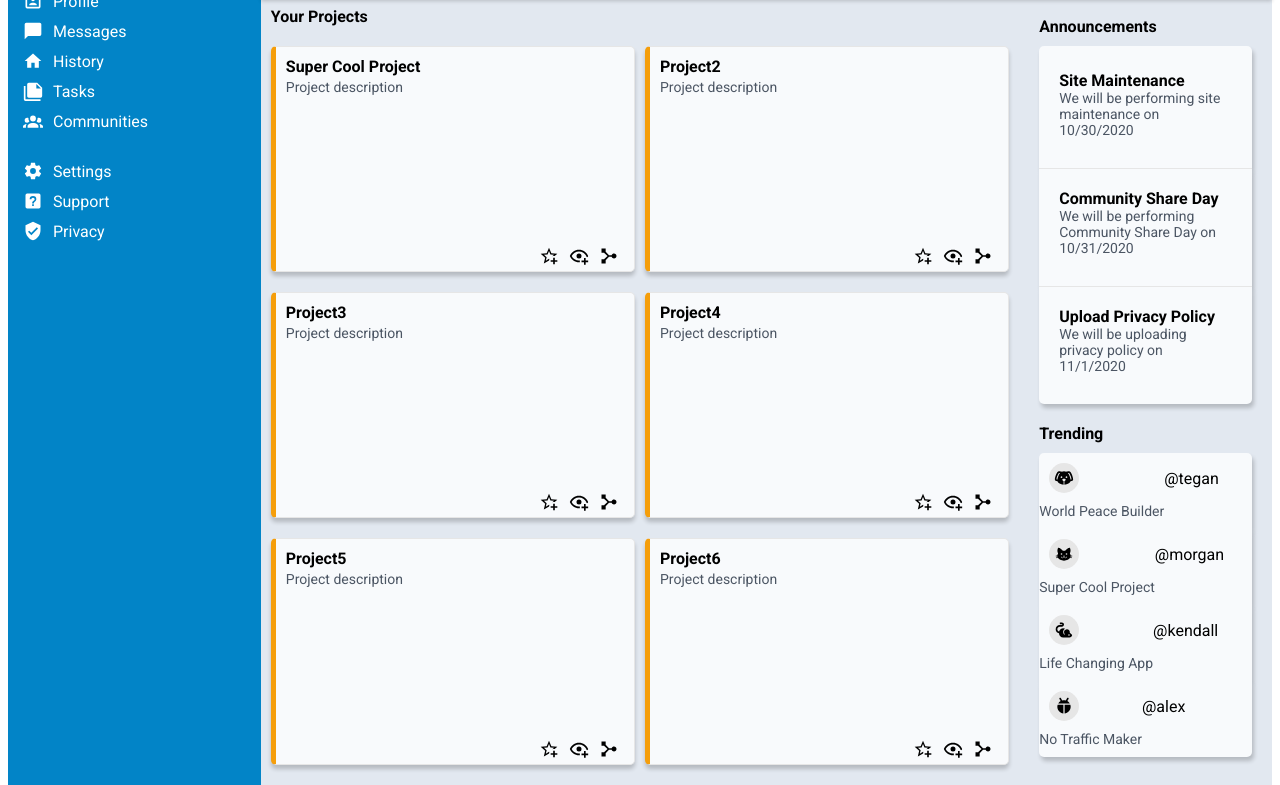
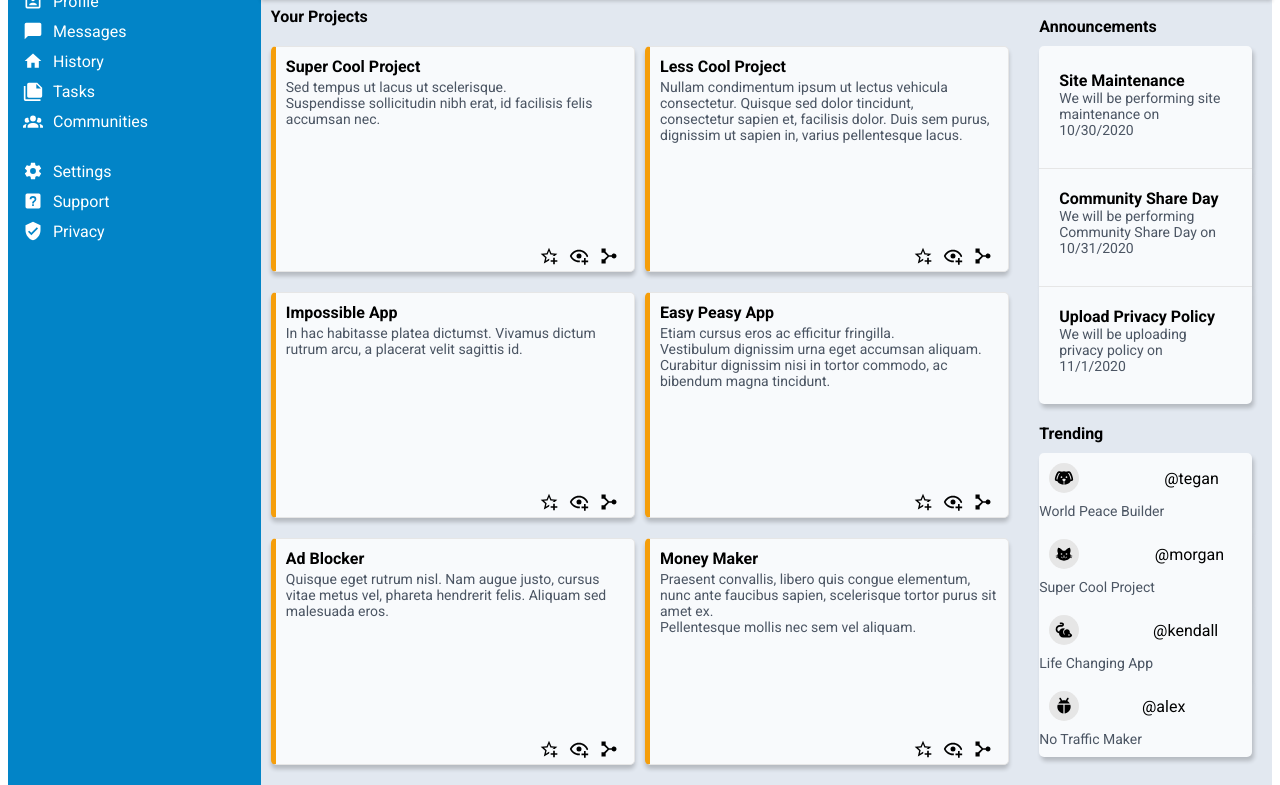
Before and after one commit to TeddyFrye/dashboard, a plain HTML site: page index.html in a window 1280 px wide. Shown: the part 106-891 px from the top of the page. Drawn offline with Linux system fonts and the light colour scheme.

Commit message:
Adds project description text from design doc

```diff
--- a/index.html
+++ b/index.html
@@ -85,7 +85,10 @@
       <div class="projects-container">
         <div class="project">
           <div class="project-title">Super Cool Project</div>
-          <div class="description">Project description</div>
+          <div class="description">
+            Sed tempus ut lacus ut scelerisque.<br />Suspendisse sollicitudin
+            nibh erat, id facilisis felis accumsan nec.
+          </div>
           <div class="project-options">
             <img src="./icons/star-plus-outline.svg" class="small-icon" />
             <img src="./icons/eye-plus-outline.svg" class="small-icon" />
@@ -93,8 +96,13 @@
           </div>
         </div>
         <div class="project">
-          <div class="project-title">Project2</div>
-          <div class="description">Project description</div>
+          <div class="project-title">Less Cool Project</div>
+          <div class="description">
+            Nullam condimentum ipsum ut lectus vehicula consectetur. Quisque sed
+            dolor tincidunt, <br />
+            consectetur sapien et, facilisis dolor. Duis sem purus, dignissim ut
+            sapien in, varius pellentesque lacus.
+          </div>
           <div class="project-options">
             <img src="./icons/star-plus-outline.svg" class="small-icon" />
             <img src="./icons/eye-plus-outline.svg" class="small-icon" />
@@ -102,8 +110,11 @@
           </div>
         </div>
         <div class="project">
-          <div class="project-title">Project3</div>
-          <div class="description">Project description</div>
+          <div class="project-title">Impossible App</div>
+          <div class="description">
+            In hac habitasse platea dictumst. Vivamus dictum rutrum arcu, a
+            placerat velit sagittis id.
+          </div>
           <div class="project-options">
             <img src="./icons/star-plus-outline.svg" class="small-icon" />
             <img src="./icons/eye-plus-outline.svg" class="small-icon" />
@@ -111,8 +122,12 @@
           </div>
         </div>
         <div class="project">
-          <div class="project-title">Project4</div>
-          <div class="description">Project description</div>
+          <div class="project-title">Easy Peasy App</div>
+          <div class="description">
+            Etiam cursus eros ac efficitur fringilla. <br />
+            Vestibulum dignissim urna eget accumsan aliquam. Curabitur dignissim
+            nisi in tortor commodo, ac bibendum magna tincidunt.
+          </div>
           <div class="project-options">
             <img src="./icons/star-plus-outline.svg" class="small-icon" />
             <img src="./icons/eye-plus-outline.svg" class="small-icon" />
@@ -120,8 +135,11 @@
           </div>
         </div>
         <div class="project">
-          <div class="project-title">Project5</div>
-          <div class="description">Project description</div>
+          <div class="project-title">Ad Blocker</div>
+          <div class="description">
+            Quisque eget rutrum nisl. Nam augue justo, cursus vitae metus vel,
+            phareta hendrerit felis. Aliquam sed malesuada eros.
+          </div>
           <div class="project-options">
             <img src="./icons/star-plus-outline.svg" class="small-icon" />
             <img src="./icons/eye-plus-outline.svg" class="small-icon" />
@@ -129,8 +147,12 @@
           </div>
         </div>
         <div class="project">
-          <div class="project-title">Project6</div>
-          <div class="description">Project description</div>
+          <div class="project-title">Money Maker</div>
+          <div class="description">
+            Praesent convallis, libero quis congue elementum, nunc ante faucibus
+            sapien, scelerisque tortor purus sit amet ex.<br />
+            Pellentesque mollis nec sem vel aliquam.
+          </div>
           <div class="project-options">
             <img src="./icons/star-plus-outline.svg" class="small-icon" />
             <img src="./icons/eye-plus-outline.svg" class="small-icon" />
```
